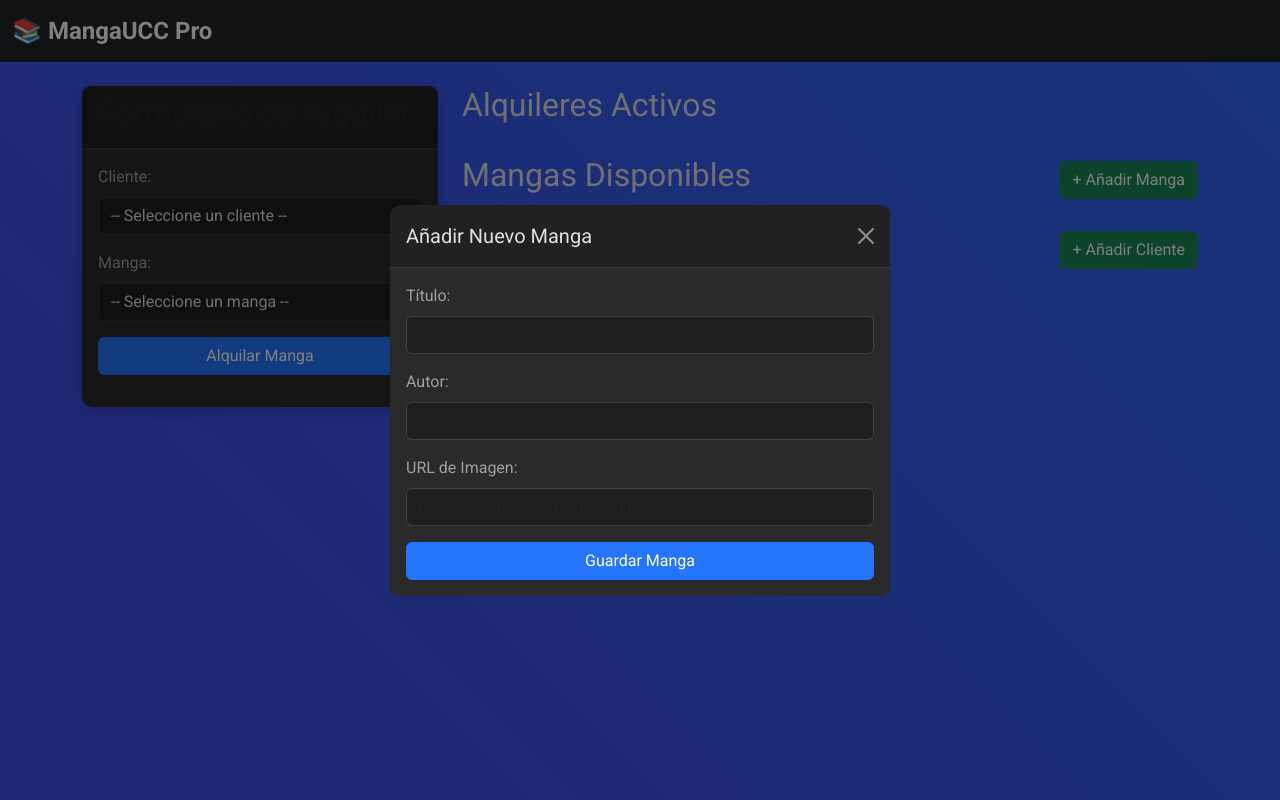
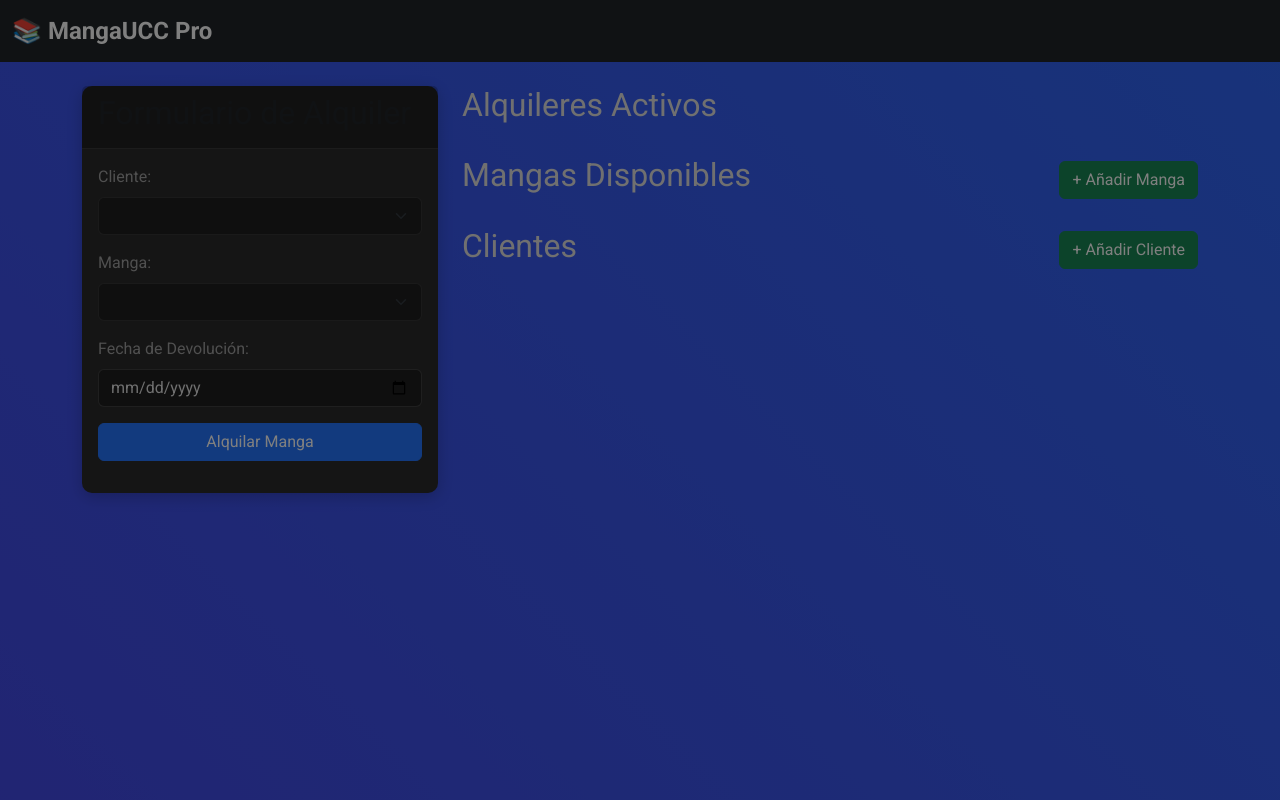
Before and after one commit to UCC-Programming-s-Project/Project-Backend, a Spring Boot app: page / in a window 1280 px wide, after a click on "+ Añadir Manga". Run offline with Spring Boot 4, Linux system fonts and the light colour scheme; data that the repository does not hold is empty; some libraries are stand-ins or nearby versions.

Commit message:
CorrecionV2

```diff
--- a/alquilermangasNEW/src/main/resources/static/app.js
+++ b/alquilermangasNEW/src/main/resources/static/app.js
@@ -4,6 +4,7 @@
     // --- REFERENCIAS AL DOM ---
     const mangaSelect = document.getElementById('mangaSelect');
     const clienteSelect = document.getElementById('clienteSelect');
+    const fechaFinInput = document.getElementById('fechaFin');
     const mangasDisponiblesList = document.getElementById('mangas-list');
     const alquileresActivosList = document.getElementById('alquileres-list');
     const clientesList = document.getElementById('clientes-list');
@@ -14,38 +15,36 @@
     const clienteForm = document.getElementById('clienteForm');
     const formError = document.getElementById('form-error');
 
-    // Modales (instancias de Bootstrap)
+    // Modales
     const mangaModal = new bootstrap.Modal(document.getElementById('mangaModal'));
     const clienteModal = new bootstrap.Modal(document.getElementById('clienteModal'));
 
+    // --- FUNCIÓN PARA ESTABLECER FECHA MÍNIMA ---
+    function setMinDate() {
+        const today = new Date().toISOString().split('T')[0];
+        fechaFinInput.setAttribute('min', today);
+    }
+
     // --- FUNCIONES DE CARGA Y RENDERIZADO ---
-
-    // Carga todos los datos iniciales
     async function cargarTodo() {
         await Promise.all([cargarClientes(), cargarMangas(), cargarAlquileres()]);
     }
 
-    // Carga y muestra los clientes
     async function cargarClientes() {
         try {
             const response = await fetch(`${API_URL}/clientes`);
-            if (!response.ok) throw new Error('No se pudieron cargar los clientes.');
+            if (!response.ok) throw new Error('Error al cargar clientes');
             const clientes = await response.json();
-
             clienteSelect.innerHTML = '<option value="">-- Seleccione un cliente --</option>';
             clientesList.innerHTML = '';
-
             clientes.forEach(cliente => {
-                // Añadir al dropdown de alquiler
                 const option = document.createElement('option');
                 option.value = cliente.id;
                 option.textContent = cliente.nombre;
                 clienteSelect.appendChild(option);
-
-                // Crear tarjeta de cliente
-                const clienteCard = document.createElement('div');
-                clienteCard.className = 'col';
-                clienteCard.innerHTML = `
+                const card = document.createElement('div');
+                card.className = 'col';
+                card.innerHTML = `
                     <div class="card h-100">
                         <div class="card-body">
                             <h5 class="card-title">${cliente.nombre}</h5>
@@ -55,35 +54,26 @@
                             <button class="btn btn-sm btn-outline-primary me-2 editar-cliente-btn" data-id="${cliente.id}">Editar</button>
                             <button class="btn btn-sm btn-outline-danger eliminar-cliente-btn" data-id="${cliente.id}">Eliminar</button>
                         </div>
-                    </div>
-                `;
-                clientesList.appendChild(clienteCard);
+                    </div>`;
+                clientesList.appendChild(card);
             });
-        } catch (error) {
-            console.error('Error cargando clientes:', error);
-        }
+        } catch (error) { console.error(error); }
     }
 
-    // Carga y muestra los mangas
     async function cargarMangas() {
         try {
             const response = await fetch(`${API_URL}/mangas`);
-            if (!response.ok) throw new Error('No se pudieron cargar los mangas.');
+            if (!response.ok) throw new Error('Error al cargar mangas');
             const mangas = await response.json();
-
             mangasDisponiblesList.innerHTML = '';
             mangaSelect.innerHTML = '<option value="">-- Seleccione un manga --</option>';
-
             mangas.forEach(manga => {
                 const estadoText = manga.disponible ? 'DISPONIBLE' : 'ALQUILADO';
                 const estadoClass = manga.disponible ? 'bg-success' : 'bg-secondary';
-                // Usar imagen del manga o una por defecto
                 const imageUrl = manga.imagenUrl || `https://via.placeholder.com/400x600.png/2a2a2a/e0e0e0?text=${encodeURIComponent(manga.titulo)}`;
-
-                // Crear tarjeta de manga
-                const mangaCard = document.createElement('div');
-                mangaCard.className = 'col';
-                mangaCard.innerHTML = `
+                const card = document.createElement('div');
+                card.className = 'col';
+                card.innerHTML = `
                     <div class="card h-100">
                         <img src="${imageUrl}" class="card-img-top manga-card-img" alt="${manga.titulo}">
                         <div class="card-body">
@@ -95,11 +85,8 @@
                             <button class="btn btn-sm btn-outline-primary me-2 editar-manga-btn" data-id="${manga.id}">Editar</button>
                             <button class="btn btn-sm btn-outline-danger eliminar-manga-btn" data-id="${manga.id}">Eliminar</button>
                         </div>
-                    </div>
-                `;
-                mangasDisponiblesList.appendChild(mangaCard);
-
-                // Añadir al dropdown de alquiler si está disponible
+                    </div>`;
+                mangasDisponiblesList.appendChild(card);
                 if (manga.disponible) {
                     const option = document.createElement('option');
                     option.value = manga.id;
@@ -107,71 +94,55 @@
                     mangaSelect.appendChild(option);
                 }
             });
-        } catch (error) {
-            console.error('Error cargando mangas:', error);
-        }
+        } catch (error) { console.error(error); }
     }
 
-    // Carga y muestra los alquileres activos
     async function cargarAlquileres() {
         try {
             const response = await fetch(`${API_URL}/alquileres`);
-            if (!response.ok) throw new Error('No se pudieron cargar los alquileres.');
+            if (!response.ok) throw new Error('Error al cargar alquileres');
             const alquileres = await response.json();
-
             alquileresActivosList.innerHTML = '';
             alquileres.filter(a => !a.devuelto).forEach(alquiler => {
-                const alquilerCard = document.createElement('div');
-                alquilerCard.className = 'col';
-                alquilerCard.innerHTML = `
+                const card = document.createElement('div');
+                card.className = 'col';
+                // **MODIFICADO: Muestra fecha de inicio y fin **
+                card.innerHTML = `
                     <div class="card h-100">
                         <div class="card-body">
                             <h5 class="card-title">${alquiler.manga.titulo}</h5>
                             <p class="card-text"><strong>Alquilado por:</strong> ${alquiler.cliente.nombre}</p>
-                            <p class="card-text"><small class="text-muted">Alquilado el: ${new Date(alquiler.fechaInicio).toLocaleDateString()}</small></p>
-                            <button class="btn btn-warning btn-sm devolver-btn w-100" data-id="${alquiler.id}">Devolver</button>
+                            <p class="card-text"><small class="text-muted">Alquilado: ${new Date(alquiler.fechaInicio).toLocaleDateString()}</small></p>
+                            <p class="card-text"><strong><small class="text-danger">Devolver antes de: ${new Date(alquiler.fechaFin).toLocaleDateString()}</small></strong></p>
+                            <button class="btn btn-warning btn-sm devolver-btn w-100 mt-2" data-id="${alquiler.id}">Devolver</button>
                         </div>
-                    </div>
-                `;
-                alquileresActivosList.appendChild(alquilerCard);
+                    </div>`;
+                alquileresActivosList.appendChild(card);
             });
-        } catch (error) {
-            console.error('Error cargando alquileres:', error);
-        }
+        } catch (error) { console.error(error); }
     }
 
     // --- MANEJADORES DE EVENTOS PARA FORMULARIOS ---
 
-    // Formulario de Cliente (Crear/Editar)
     clienteForm.addEventListener('submit', async (e) => {
         e.preventDefault();
         const id = document.getElementById('clienteId').value;
         const nombre = document.getElementById('clienteNombre').value.trim();
         const correo = document.getElementById('clienteCorreo').value.trim();
         if (!nombre) return;
-
         const url = id ? `${API_URL}/clientes/${id}` : `${API_URL}/clientes`;
         const method = id ? 'PUT' : 'POST';
-
         try {
             const response = await fetch(url, {
                 method,
                 headers: { 'Content-Type': 'application/json' },
                 body: JSON.stringify({ id: id ? parseInt(id) : undefined, nombre, correo }),
             });
-
-            if (response.ok) {
-                clienteModal.hide();
-                cargarTodo();
-            } else {
-                alert('Error al guardar el cliente.');
-            }
-        } catch (error) {
-            alert('No se pudo conectar al servidor.');
-        }
+            if (response.ok) { clienteModal.hide(); cargarTodo(); }
+            else { alert('Error al guardar el cliente.'); }
+        } catch (error) { alert('No se pudo conectar al servidor.'); }
     });
 
-    // Formulario de Manga (Crear/Editar)
     mangaForm.addEventListener('submit', async (e) => {
         e.preventDefault();
         const id = document.getElementById('mangaId').value;
@@ -179,57 +150,55 @@
         const autor = document.getElementById('mangaAutor').value.trim();
         const imagenUrl = document.getElementById('mangaImagenUrl').value.trim();
         if (!titulo || !autor) return;
-
         const url = id ? `${API_URL}/mangas/${id}` : `${API_URL}/mangas`;
         const method = id ? 'PUT' : 'POST';
-
-        // Para PUT, necesitamos enviar también el estado 'disponible'
         const mangaData = { titulo, autor, imagenUrl };
         if(id) {
             const originalMangaResponse = await fetch(`${API_URL}/mangas/${id}`);
             const originalManga = await originalMangaResponse.json();
             mangaData.disponible = originalManga.disponible;
         }
-
         try {
             const response = await fetch(url, {
                 method,
                 headers: { 'Content-Type': 'application/json' },
                 body: JSON.stringify(mangaData),
             });
-
-            if (response.ok) {
-                mangaModal.hide();
-                cargarTodo();
-            } else {
-                alert('Error al guardar el manga.');
-            }
-        } catch (error) {
-            alert('No se pudo conectar al servidor.');
-        }
+            if (response.ok) { mangaModal.hide(); cargarTodo(); }
+            else { alert('Error al guardar el manga.'); }
+        } catch (error) { alert('No se pudo conectar al servidor.'); }
     });
 
-    // Formulario de Alquiler
+    // **MODIFICADO: Envía fechas de inicio y fin**
     alquilerForm.addEventListener('submit', async (e) => {
         e.preventDefault();
         formError.textContent = '';
         const clienteId = clienteSelect.value;
         const mangaId = mangaSelect.value;
+        const fechaFin = fechaFinInput.value; // Captura la fecha de devolución
 
-        if (!clienteId || !mangaId) {
-            formError.textContent = 'Por favor, seleccione un cliente y un manga.';
+        if (!clienteId || !mangaId || !fechaFin) {
+            formError.textContent = 'Por favor, complete todos los campos.';
             return;
         }
+
+        const fechaInicio = new Date().toISOString().split('T')[0]; // Fecha actual en formato YYYY-MM-DD
 
         try {
             const response = await fetch(`${API_URL}/alquileres`, {
                 method: 'POST',
                 headers: { 'Content-Type': 'application/json' },
-                body: JSON.stringify({ clienteId: parseInt(clienteId), mangaId: parseInt(mangaId) }),
+                body: JSON.stringify({
+                    clienteId: parseInt(clienteId),
+                    mangaId: parseInt(mangaId),
+                    fechaInicio,
+                    fechaFin
+                }),
             });
 
             if (response.status === 201) {
                 alquilerForm.reset();
+                setMinDate(); // Resetea la fecha mínima por si acaso
                 cargarTodo();
             } else {
                 const errorData = await response.json();
@@ -240,23 +209,19 @@
         }
     });
 
-    // --- MANEJADORES DE EVENTOS PARA BOTONES (Click Delegation) ---
-
-    // Botón para abrir modal de 'Añadir Cliente'
+    // --- MANEJADORES DE EVENTOS PARA BOTONES ---
     document.getElementById('addClienteBtn').addEventListener('click', () => {
         document.getElementById('clienteModalTitle').textContent = 'Añadir Nuevo Cliente';
         clienteForm.reset();
         document.getElementById('clienteId').value = '';
     });
 
-    // Botón para abrir modal de 'Añadir Manga'
     document.getElementById('addMangaBtn').addEventListener('click', () => {
         document.getElementById('mangaModalTitle').textContent = 'Añadir Nuevo Manga';
         mangaForm.reset();
         document.getElementById('mangaId').value = '';
     });
 
-    // Clicks en la lista de clientes (Editar/Eliminar)
     clientesList.addEventListener('click', async (e) => {
         const id = e.target.dataset.id;
         if (e.target.classList.contains('editar-cliente-btn')) {
@@ -268,14 +233,13 @@
             document.getElementById('clienteCorreo').value = cliente.correo;
             clienteModal.show();
         } else if (e.target.classList.contains('eliminar-cliente-btn')) {
-            if (confirm(`¿Seguro que quieres eliminar al cliente con ID ${id}?`)) {
+            if (confirm(`¿Seguro que quieres eliminar?`)) {
                 await fetch(`${API_URL}/clientes/${id}`, { method: 'DELETE' });
                 cargarTodo();
             }
         }
     });
 
-    // Clicks en la lista de mangas (Editar/Eliminar)
     mangasDisponiblesList.addEventListener('click', async (e) => {
         const id = e.target.dataset.id;
         if (e.target.classList.contains('editar-manga-btn')) {
@@ -288,30 +252,25 @@
             document.getElementById('mangaImagenUrl').value = manga.imagenUrl;
             mangaModal.show();
         } else if (e.target.classList.contains('eliminar-manga-btn')) {
-            if (confirm(`¿Seguro que quieres eliminar el manga con ID ${id}?`)) {
+            if (confirm(`¿Seguro que quieres eliminar?`)) {
                 await fetch(`${API_URL}/mangas/${id}`, { method: 'DELETE' });
                 cargarTodo();
             }
         }
     });
 
-    // Clicks en la lista de alquileres (Devolver)
     alquileresActivosList.addEventListener('click', async (e) => {
         if (e.target.classList.contains('devolver-btn')) {
             const alquilerId = e.target.dataset.id;
             try {
                 const response = await fetch(`${API_URL}/alquileres/${alquilerId}/devolver`, { method: 'POST' });
-                if (response.ok) {
-                    cargarTodo();
-                } else {
-                    alert('Error al devolver el manga.');
-                }
-            } catch (error) {
-                alert('No se pudo conectar con el servidor.');
-            }
+                if (response.ok) { cargarTodo(); }
+                else { alert('Error al devolver el manga.'); }
+            } catch (error) { alert('No se pudo conectar con el servidor.'); }
         }
     });
 
     // --- INICIALIZACIÓN ---
+    setMinDate();
     cargarTodo();
 });
--- a/alquilermangasNEW/src/main/resources/static/index.html
+++ b/alquilermangasNEW/src/main/resources/static/index.html
@@ -35,6 +35,11 @@
                                 <label for="mangaSelect" class="form-label">Manga:</label>
                                 <select id="mangaSelect" class="form-select" required></select>
                             </div>
+                            <!-- CAMPO DE FECHA AÑADIDO -->
+                            <div class="mb-3">
+                                <label for="fechaFin" class="form-label">Fecha de Devolución:</label>
+                                <input type="date" id="fechaFin" class="form-control" required>
+                            </div>
                             <button type="submit" class="btn btn-primary w-100">Alquilar Manga</button>
                             <p id="form-error" class="text-danger mt-2"></p>
                         </form>
@@ -67,61 +72,9 @@
         </div>
     </div>
 
-    <!-- Modal: Gestionar Manga (Añadir/Editar) -->
-    <div class="modal fade" id="mangaModal" tabindex="-1">
-        <div class="modal-dialog modal-dialog-centered">
-            <div class="modal-content">
-                <div class="modal-header">
-                    <h5 class="modal-title" id="mangaModalTitle">Añadir Nuevo Manga</h5>
-                    <button type="button" class="btn-close btn-close-white" data-bs-dismiss="modal"></button>
-                </div>
-                <div class="modal-body">
-                    <form id="mangaForm">
-                        <input type="hidden" id="mangaId">
-                        <div class="mb-3">
-                            <label for="mangaTitulo" class="form-label">Título:</label>
-                            <input type="text" id="mangaTitulo" class="form-control" required>
-                        </div>
-                        <div class="mb-3">
-                            <label for="mangaAutor" class="form-label">Autor:</label>
-                            <input type="text" id="mangaAutor" class="form-control" required>
-                        </div>
-                        <div class="mb-3">
-                            <label for="mangaImagenUrl" class="form-label">URL de Imagen:</label>
-                            <input type="url" id="mangaImagenUrl" class="form-control" placeholder="https://ejemplo.com/imagen.jpg">
-                        </div>
-                        <button type="submit" class="btn btn-primary w-100">Guardar Manga</button>
-                    </form>
-                </div>
-            </div>
-        </div>
-    </div>
-
-    <!-- Modal: Gestionar Cliente (Añadir/Editar) -->
-    <div class="modal fade" id="clienteModal" tabindex="-1">
-        <div class="modal-dialog modal-dialog-centered">
-            <div class="modal-content">
-                <div class="modal-header">
-                    <h5 class="modal-title" id="clienteModalTitle">Añadir Nuevo Cliente</h5>
-                    <button type="button" class="btn-close btn-close-white" data-bs-dismiss="modal"></button>
-                </div>
-                <div class="modal-body">
-                    <form id="clienteForm">
-                        <input type="hidden" id="clienteId">
-                        <div class="mb-3">
-                            <label for="clienteNombre" class="form-label">Nombre:</label>
-                            <input type="text" id="clienteNombre" class="form-control" required>
-                        </div>
-                        <div class="mb-3">
-                            <label for="clienteCorreo" class="form-label">Correo Electrónico:</label>
-                            <input type="email" id="clienteCorreo" class="form-control" placeholder="nombre@ejemplo.com">
-                        </div>
-                        <button type="submit" class="btn btn-primary w-100">Guardar Cliente</button>
-                    </form>
-                </div>
-            </div>
-        </div>
-    </div>
+    <!-- Modales (sin cambios) -->
+    <div class="modal fade" id="mangaModal" tabindex="-1">...</div>
+    <div class="modal fade" id="clienteModal" tabindex="-1">...</div>
 
     <!-- Bootstrap JS -->
     <script src="https://cdn.jsdelivr.net/npm/bootstrap@5.3.2/dist/js/bootstrap.bundle.min.js"></script>
```
